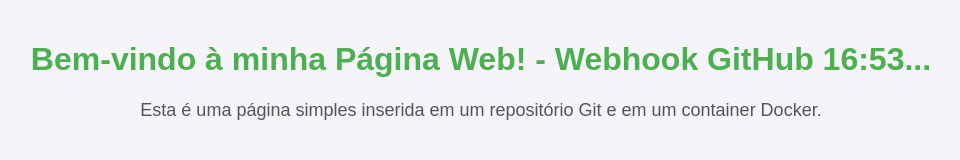
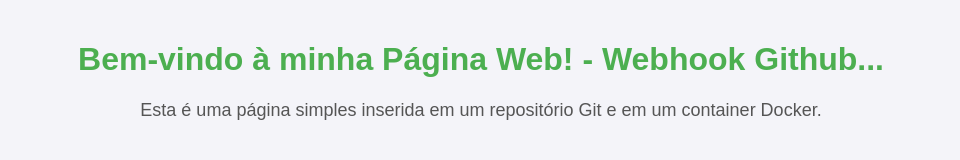
Before and after one commit to emctcloud/RepoTeste, a plain HTML site: page index.html in a window 1280 px wide. Shown: the whole page, without its empty margins (159-1119 px from the left). Drawn offline with Linux system fonts and the light colour scheme.

Commit message:
Webhook Final

```diff
--- a/index.html
+++ b/index.html
@@ -22,7 +22,7 @@
     </style>
 </head>
 <body>
-    <h1>Bem-vindo à minha Página Web! - Webhook GitHub 16:53...</h1>
+    <h1>Bem-vindo à minha Página Web! - Webhook Github...</h1>
     <p>Esta é uma página simples inserida em um repositório Git e em um container Docker.</p>
 </body>
 </html>
```
